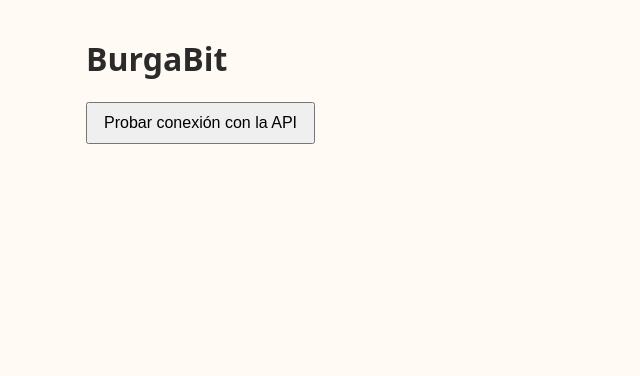
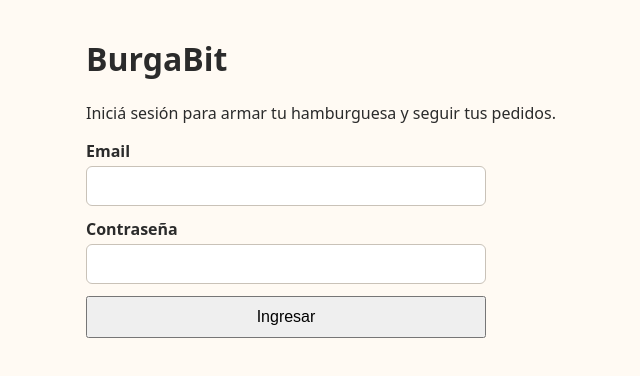
Before and after one commit to TomasDiTata/burgabit-frontend, a React (Vite) app: page / in a window 1280 px wide. Shown: the top 376 px of the page, without its empty margins (120-760 px from the left). Built offline with nearby package versions, Linux system fonts and the light colour scheme; no server answers.

Commit message:
Inicio de sesión: login con validaciones, token guardado y pantalla según el rol

```diff
--- a/src/App.jsx
+++ b/src/App.jsx
@@ -1,39 +1,28 @@
 import { useState } from "react";
-import { pedirApi } from "./api.js";
+import { guardarToken, borrarToken, leerSesion } from "./sesion.js";
+import Login from "./pantallas/Login.jsx";
+import Inicio from "./pantallas/Inicio.jsx";
 
-// Pantalla de prueba: confirma que el frontend llega a la API. Se reemplaza en el próximo paso.
+// Decide qué pantalla mostrar: sin sesión, el login; con sesión, la pantalla de inicio.
 function App() {
-    // Estado de la petición: si está cargando y qué mensaje mostrar.
-    const [cargando, setCargando] = useState(false);
-    const [mensaje, setMensaje] = useState("");
+    // Al abrir la app se lee la sesión guardada: si el token sigue vigente, no hace falta volver a ingresar.
+    const [sesion, setSesion] = useState(leerSesion());
 
-    const probarConexion = async () => {
-        setCargando(true);
-        setMensaje("");
-
-        try {
-            // Pide el menú sin token: si la conexión funciona, el backend responde 401 "Token inexistente.".
-            await pedirApi("/api/ingredientes/menu");
-            setMensaje("El servidor respondió con datos.");
-        } catch (error) {
-            setMensaje(error.message);
-        } finally {
-            // Salga bien o mal, se deja de mostrar "Cargando...".
-            setCargando(false);
-        }
+    const iniciarSesion = (token) => {
+        guardarToken(token);
+        setSesion(leerSesion());
     };
 
-    return (
-        <main>
-            <h1>BurgaBit</h1>
-            <button onClick={probarConexion} disabled={cargando}>
-                Probar conexión con la API
-            </button>
+    const cerrarSesion = () => {
+        borrarToken();
+        setSesion(null);
+    };
 
-            {cargando && <p>Cargando... Si el servidor estaba dormido, puede tardar hasta un minuto.</p>}
-            {mensaje && <p>{mensaje}</p>}
-        </main>
-    );
+    if(!sesion) {
+        return <Login alIniciarSesion={iniciarSesion} />;
+    }
+
+    return <Inicio sesion={sesion} alCerrarSesion={cerrarSesion} />;
 }
 
 export default App;
--- a/src/api.js
+++ b/src/api.js
@@ -1,5 +1,6 @@
 // Dirección de la API. Vite la toma del archivo .env (variable VITE_API_URL).
 const API_URL = import.meta.env.VITE_API_URL;
+import { leerToken } from "./sesion.js";
 
 // Hace una petición a la API y devuelve los datos de la respuesta, ya convertidos de JSON.
 // Recibe la ruta (por ejemplo "/api/ingredientes/menu") y las mismas opciones que fetch (method, body, headers).
@@ -10,6 +11,10 @@ export const pedirApi = async (ruta, opciones = {}) => {
         throw new Error("Falta configurar la dirección de la API (VITE_API_URL en el archivo .env).");
     }
 
+    // Con una sesión iniciada, cada petición lleva el token como lo espera el backend: "Bearer <token>".
+    const token = leerToken();
+    const autorizacion = token ? { Authorization: `Bearer ${token}` } : {};
+
     let respuesta;
 
     try {
@@ -17,6 +22,7 @@ export const pedirApi = async (ruta, opciones = {}) => {
             ...opciones,
             headers: {
                 "Content-Type": "application/json",
+                ...autorizacion,
                 ...opciones.headers
             }
         });
--- a/src/index.css
+++ b/src/index.css
@@ -26,3 +26,43 @@ button:disabled {
     cursor: not-allowed;
     opacity: 0.6;
 }
+
+/* Formularios: un campo debajo del otro. */
+form {
+    display: flex;
+    flex-direction: column;
+    gap: 12px;
+    max-width: 400px;
+}
+
+label {
+    display: flex;
+    flex-direction: column;
+    gap: 4px;
+    font-weight: 600;
+}
+
+/* Letra de 16px (1rem): con menos, el iPhone hace zoom al tocar el campo. */
+input {
+    font-size: 1rem;
+    padding: 10px;
+    border: 1px solid #c9c2b8;
+    border-radius: 6px;
+}
+
+/* Mensajes de error: en rojo, para que se vean enseguida. */
+.error {
+    color: #b3261e;
+    font-weight: normal;
+    margin: 0;
+}
+
+/* Barra de arriba: el nombre de la app a la izquierda y "Cerrar sesión" a la derecha. */
+.encabezado {
+    display: flex;
+    justify-content: space-between;
+    align-items: center;
+    gap: 12px;
+    padding-bottom: 12px;
+    border-bottom: 1px solid #e6dccf;
+}
--- /dev/null
+++ b/src/pantallas/inicio.jsx
@@ -0,0 +1,52 @@
+import { useState } from "react";
+import { pedirApi } from "../api.js";
+
+// Cómo se muestra cada rol en pantalla.
+const NOMBRE_ROL = {
+    cliente: "Cliente",
+    cocinero: "Cocina",
+    administrador: "Administración"
+};
+
+// Pantalla provisoria después de iniciar sesión: muestra el rol y permite comprobar que el token viaja en las peticiones.
+// En los próximos pasos se reemplaza por la pantalla de cada rol.
+function Inicio({ sesion, alCerrarSesion }) {
+    const [cargando, setCargando] = useState(false);
+    const [mensaje, setMensaje] = useState("");
+
+    const probarSesion = async () => {
+        setCargando(true);
+        setMensaje("");
+
+        try {
+            // Ruta protegida: si el token no llega o no es válido, el backend responde 401.
+            const categorias = await pedirApi("/api/categorias");
+            setMensaje(`Tu sesión funciona: el servidor te mostró ${categorias.length} categorías.`);
+        } catch (error) {
+            setMensaje(error.message);
+        } finally {
+            setCargando(false);
+        }
+    };
+
+    return (
+        <main>
+            <header className="encabezado">
+                <strong>BurgaBit · {NOMBRE_ROL[sesion.rol]}</strong>
+                <button onClick={alCerrarSesion}>Cerrar sesión</button>
+            </header>
+
+            <h1>¡Hola!</h1>
+            <p>Tu sección: <strong>{NOMBRE_ROL[sesion.rol]}</strong>.</p>
+
+            <button onClick={probarSesion} disabled={cargando}>
+                Probar mi sesión
+            </button>
+
+            {cargando && <p>Cargando...</p>}
+            {mensaje && <p>{mensaje}</p>}
+        </main>
+    );
+}
+
+export default Inicio;
--- /dev/null
+++ b/src/pantallas/login.jsx
@@ -0,0 +1,104 @@
+import { useState } from "react";
+import { pedirApi } from "../api.js";
+
+// El mismo formato de email que exige el backend (modelo Usuario, campo email).
+const FORMATO_EMAIL = /^[^\s@]+@[^\s@]+\.[^\s@]+$/;
+
+// Revisa los datos antes de enviarlos. Devuelve un objeto con un mensaje por cada campo con problemas:
+// si está todo bien, el objeto queda vacío.
+const validar = (email, password) => {
+    const errores = {};
+
+    if(email === "") {
+        errores.email = "Ingresá tu email.";
+    } else if(!FORMATO_EMAIL.test(email)) {
+        errores.email = "Revisá el email: tiene que ser como nombre@mail.com.";
+    }
+
+    if(password === "") {
+        errores.password = "Ingresá tu contraseña.";
+    }
+
+    return errores;
+};
+
+// Pantalla de inicio de sesión. Cuando el backend acepta los datos, le pasa el token a App.
+function Login({ alIniciarSesion }) {
+    // Un estado por campo: lo que el usuario va escribiendo.
+    const [email, setEmail] = useState("");
+    const [password, setPassword] = useState("");
+    // Estado de la pantalla: errores de cada campo, si se está enviando y el mensaje del servidor.
+    const [errores, setErrores] = useState({});
+    const [enviando, setEnviando] = useState(false);
+    const [mensaje, setMensaje] = useState("");
+
+    const enviar = async (evento) => {
+        // Sin esto, el navegador recarga la página al enviar el formulario y se pierde todo.
+        evento.preventDefault();
+
+        const erroresNuevos = validar(email, password);
+        setErrores(erroresNuevos);
+        setMensaje("");
+
+        // Si algún campo tiene problemas, no se envía nada al servidor.
+        if(erroresNuevos.email || erroresNuevos.password) {
+            return;
+        }
+
+        setEnviando(true);
+
+        try {
+            const { token } = await pedirApi("/api/auth/login", {
+                method: "POST",
+                body: JSON.stringify({ email, password })
+            });
+            alIniciarSesion(token);
+        } catch (error) {
+            // Por ejemplo: "Email o contraseña incorrectos." o "Usuario desactivado.".
+            setMensaje(error.message);
+        } finally {
+            setEnviando(false);
+        }
+    };
+
+    return (
+        <main>
+            <h1>BurgaBit</h1>
+            <p>Iniciá sesión para armar tu hamburguesa y seguir tus pedidos.</p>
+
+            {/* noValidate: los avisos los muestra validar(), en castellano y al lado de cada campo. */}
+            <form onSubmit={enviar} noValidate>
+                <label>
+                    Email
+                    <input
+                        type="email"
+                        autoComplete="email"
+                        value={email}
+                        onChange={(evento) => setEmail(evento.target.value)}
+                    />
+                    {errores.email && <span className="error">{errores.email}</span>}
+                </label>
+
+                <label>
+                    Contraseña
+                    <input
+                        type="password"
+                        autoComplete="current-password"
+                        value={password}
+                        onChange={(evento) => setPassword(evento.target.value)}
+                    />
+                    {errores.password && <span className="error">{errores.password}</span>}
+                </label>
+
+                <button type="submit" disabled={enviando}>
+                    {enviando ? "Ingresando..." : "Ingresar"}
+                </button>
+            </form>
+
+            {enviando && <p>Si el servidor estaba dormido, puede tardar hasta un minuto.</p>}
+            {mensaje && <p className="error">{mensaje}</p>}
+        </main>
+    );
+}
+
+export default Login;
--- /dev/null
+++ b/src/sesion.js
@@ -0,0 +1,48 @@
+// La sesión es el token que devuelve el login. Se guarda en el navegador (localStorage)
+// para que siga abierta aunque se recargue la página o se cierre la pestaña.
+const CLAVE = "burgabitToken";
+
+export const guardarToken = (token) => {
+    localStorage.setItem(CLAVE, token);
+};
+
+export const leerToken = () => {
+    return localStorage.getItem(CLAVE);
+};
+
+export const borrarToken = () => {
+    localStorage.removeItem(CLAVE);
+};
+
+// Un token tiene tres partes separadas por puntos: encabezado.contenido.firma.
+// El contenido viene en base64url: se pasa a base64 común, atob lo decodifica y queda el JSON con id, rol y vencimiento.
+// Leerlo no es verificarlo: la firma la controla el backend en cada petición.
+const leerContenido = (token) => {
+    const base64 = token.split(".")[1].replace(/-/g, "+").replace(/_/g, "/");
+    return JSON.parse(atob(base64));
+};
+
+// Devuelve la sesión guardada ({ id, rol }) o null si no hay una que sirva.
+export const leerSesion = () => {
+    const token = leerToken();
+
+    if(!token) {
+        return null;
+    }
+
+    try {
+        const { id, rol, exp } = leerContenido(token);
+
+        // exp está en segundos y Date.now() en milisegundos: por eso el * 1000.
+        if(exp * 1000 < Date.now()) {
+            borrarToken();
+            return null;
+        }
+
+        return { id, rol };
+    } catch (error) {
+        // El token está roto (por ejemplo, lo editaron a mano): no sirve, se borra.
+        borrarToken();
+        return null;
+    }
+};
```
